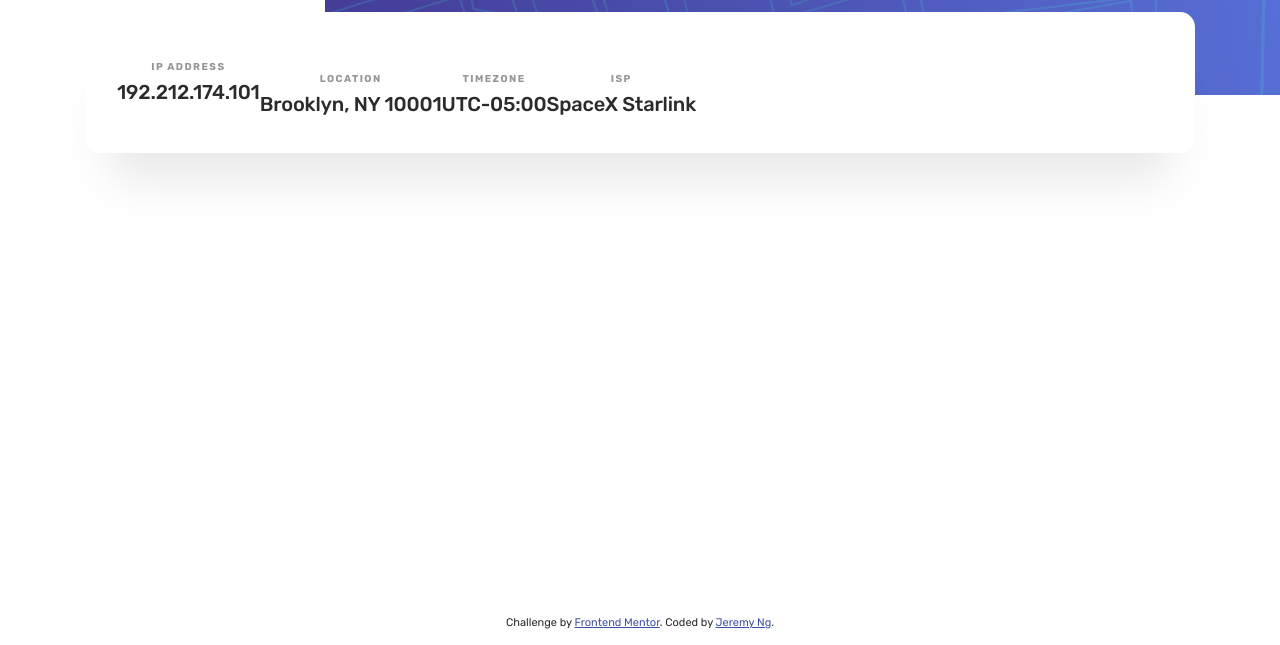
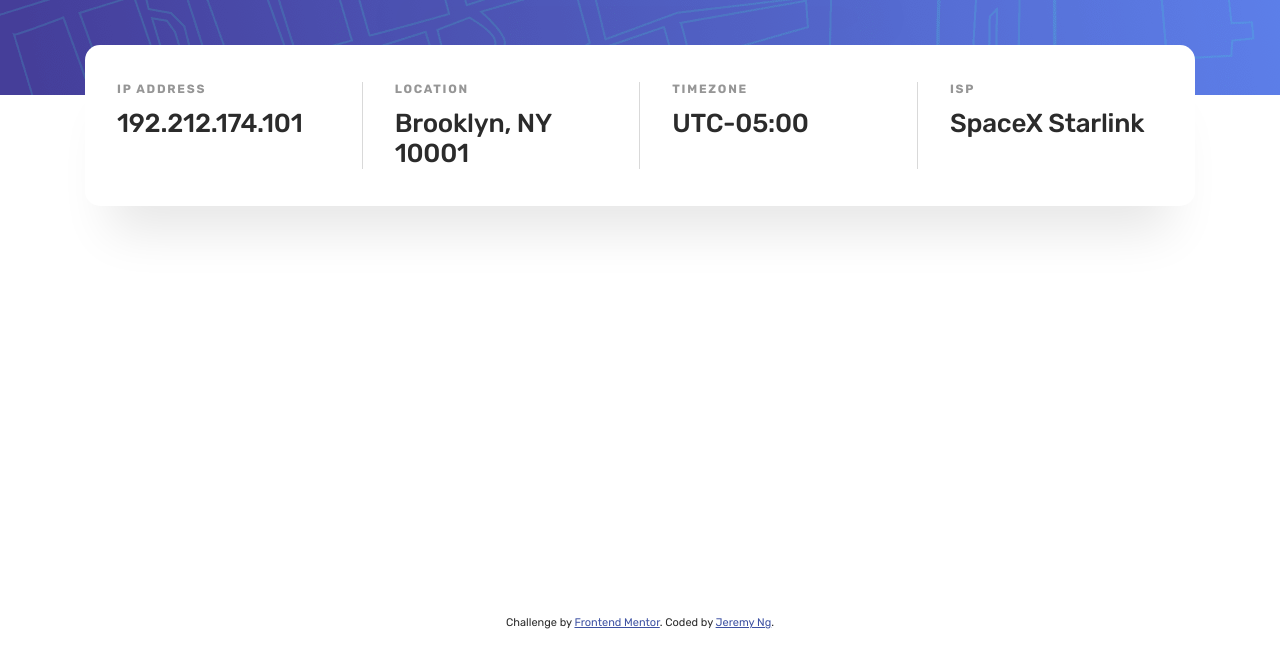
Before and after one commit to lanechanger/fem-IP-addr-tracker, a plain HTML site: page index.html in a window 1280 px wide. Shown: the part 155-800 px from the top of the page. Drawn offline with Linux system fonts and the light colour scheme.

Commit message:
feat: added deskstop styling

```diff
--- a/app/scss/_global.scss
+++ b/app/scss/_global.scss
@@ -18,17 +18,22 @@ body {
   background: url("/images/pattern-bg.png") no-repeat right -485px top;
   text-align: center;
   color: $veryDarkGray;
+
+  @include breakpoint-up(medium) {
+    background: url("/images/pattern-bg.png") no-repeat;
+  }
 }
 
 li {
   list-style-type: none;
 }
 
-.attribution {
-  font-size: rem(11px);
-  text-align: center;
+hr {
+  border: 0;
+  border-color: white;
+
+  @include breakpoint-up(medium) {
+    border-left: 1px solid #d9d9d9;
+    height: rem(87px);
+  }
 }
-
-.attribution a {
-  color: hsl(228, 45%, 44%);
-}
--- a/app/scss/_layout.scss
+++ b/app/scss/_layout.scss
@@ -1,6 +1,10 @@
 .l- {
   &site-container {
     padding: rem(26px) rem(24px) 0 rem(24px);
+
+    @include breakpoint-up(medium) {
+      padding-top: rem(33px);
+    }
   }
 
   &flex {
@@ -28,6 +32,12 @@
         flex-direction: row;
       }
     }
+
+    &--lg-ai-s {
+      @include breakpoint-up(medium) {
+        align-items: flex-start;
+      }
+    }
   }
 }
 
@@ -36,6 +46,10 @@
 
   &__form {
     margin-top: rem(29px);
+
+    @include breakpoint-up(medium) {
+      margin-top: rem(31px);
+    }
   }
 
   &__search {
@@ -48,14 +62,32 @@
 .output {
   margin-top: rem(24px);
 
-  &__section:not(:first-child) {
-    margin-top: rem(24px);
+  @include breakpoint-up(medium) {
+    margin-top: rem(48px);
+  }
+
+  &__section {
+    @include breakpoint-up(medium) {
+      margin: 0 rem(10px);
+    }
+
+    &:not(:first-child) {
+      margin-top: rem(24px);
+
+      @include breakpoint-up(medium) {
+        margin-top: 0;
+      }
+    }
   }
 
   &__header {}
 
   &__text {
     margin-top: rem(7px);
+
+    @include breakpoint-up(medium) {
+      margin-top: rem(13px);
+    }
   }
 }
 
--- a/app/scss/_mixin.scss
+++ b/app/scss/_mixin.scss
@@ -1,5 +1,5 @@
-$breakpoints-up: (medium: 640px, large: 1024px, xlarge: 1400px);
-$breakpoints-up: (small: 639px, medium: 1023px, large: 1399px);
+$breakpoints-up: (medium: 900px, large: 1024px, xlarge: 1400px);
+$breakpoints-down: (small: 899px, medium: 1023px, large: 1399px);
 
 @mixin breakpoint-up($size) {
   @media screen and (min-width: map-get($breakpoints-up, $size)) {
--- a/app/scss/_modules.scss
+++ b/app/scss/_modules.scss
@@ -5,6 +5,11 @@
     line-height: calc(30 / 26);
     letter-spacing: rem(-0.232143px);
     color: #FFFFFF;
+
+    @include breakpoint-up(medium) {
+      font-size: rem(32px);
+      line-height: calc(30 / 32);
+    }
   }
 
   &__form {
@@ -45,10 +50,15 @@
   line-height: calc(12/10);
 
   @include breakpoint-up(medium) {
-    padding: rem(37px) rem(32px);
+    padding: rem(37px) rem(22px);
+    text-align: left;
   }
 
-  &__section {}
+  &__section {
+    @include breakpoint-up(medium) {
+      flex: 0 1 rem(213px);
+    }
+  }
 
   &__header {
     color: $darkGray;
@@ -56,15 +66,33 @@
     text-transform: uppercase;
     font-size: rem(10px);
     font-weight: 700;
+
+    @include breakpoint-up(medium) {
+      font-size: rem(12px);
+      line-height: calc(14 / 12);
+      letter-spacing: rem(1.75px);
+    }
   }
 
   &__text {
     font-weight: 500;
     font-size: rem(20px);
     letter-spacing: rem(-0.178571px);
+
+    @include breakpoint-up(medium) {
+      font-size: rem(26px);
+      line-height: calc(30 / 26);
+      letter-spacing: rem(-0.232143px);
+    }
   }
 }
 
 .attribution {
+  font-size: rem(11px);
+  text-align: center;
   z-index: -1;
+
+  & a {
+    color: hsl(228, 45%, 44%);
+  }
 }
--- a/index.html
+++ b/index.html
@@ -26,21 +26,24 @@
   </form>
 
   <div class="output">
-    <ul class="output__list l-flex l-flex--col l-flex--lg-row l-flex--ai-c">
-      <li class="output__section l-flex l-flex--col"">
+    <ul class="output__list l-flex l-flex--col l-flex--jc-sb l-flex--lg-row l-flex--ai-c l-flex--lg-ai-s">
+      <li class="output__section l-flex l-flex--col">
         <h2 class=" output__header">IP Address</h2>
         <span class="output__text">192.212.174.101</span>
       </li>
-      <li class="output__section l-flex l-flex--col"">
-        <h2 class=" output__header">Location</h2>
+      <hr>
+      <li class="output__section l-flex l-flex--col">
+        <h2 class="output__header">Location</h2>
         <span class="output__text">Brooklyn, NY 10001</span>
       </li>
-      <li class="output__section l-flex l-flex--col"">
+      <hr>
+      <li class="output__section l-flex l-flex--col">
         <h2 class=" output__header">Timezone</h2>
         <span class="output__text">UTC-05:00</span>
         <!-- add offset value dynamically using the API -->
       </li>
-      <li class="output__section l-flex l-flex--col"">
+      <hr>
+      <li class="output__section l-flex l-flex--col">
         <h2 class=" output__header">ISP</h2>
         <span class="output__text">SpaceX Starlink</span>
       </li>
```
Also changed, not shown: dist/style.css, 1 other file.
